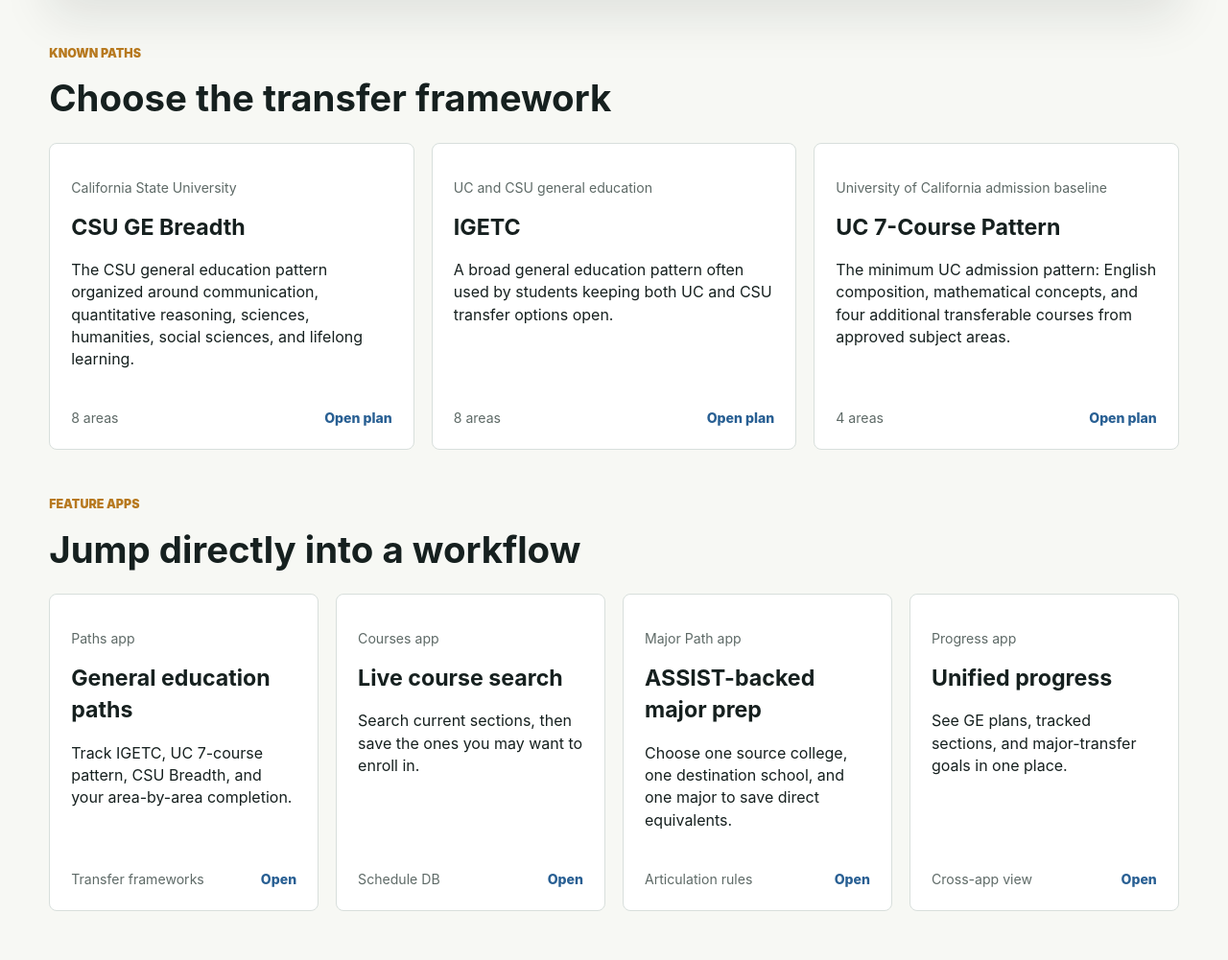
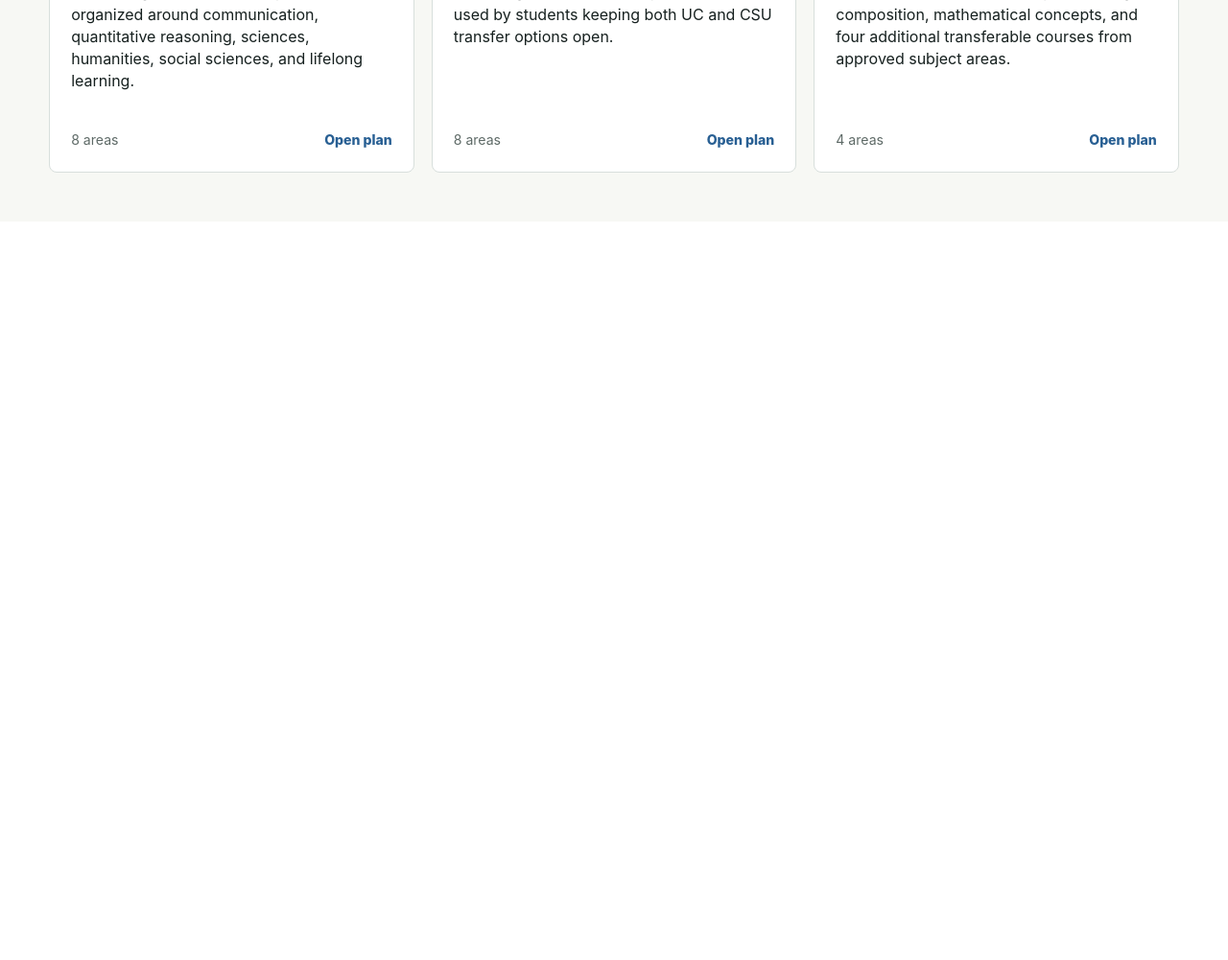
Before and after one commit to kuroiSora51/SMCCD-Tranfer-Guide, a Django app: page / in a window 1280 px wide. Shown: the part 779-1780 px from the top of the page at 96% size. After the commit the page ends 959 px from the top, so only its background shows below. Run offline with Django 5.2, Linux system fonts and the light colour scheme; data comes from the database, SQL or seed files in the repository.

Commit message:
last commit

```diff
--- a/guide/static/guide/styles.css
+++ b/guide/static/guide/styles.css
@@ -731,13 +731,16 @@ summary::-webkit-details-marker {
   margin-top: 1rem;
 }
 
-.progress-major-item {
-  align-items: flex-start;
+.plan-item.progress-major-item {
+  display: block;
+  padding: 16px;
 }
 
 .progress-major-main {
   display: grid;
   gap: 0.25rem;
+  min-width: 0;
+  width: 100%;
 }
 
 .progress-destinations {
@@ -747,15 +750,16 @@ summary::-webkit-details-marker {
 }
 
 .progress-destination-row {
-  display: flex;
-  justify-content: space-between;
+  display: grid;
+  grid-template-columns: minmax(0, 1fr) auto;
   gap: 1rem;
-  align-items: flex-start;
+  align-items: start;
 }
 
 .progress-destination-row small {
   color: var(--muted);
   display: block;
+  min-width: 0;
 }
 
 @media (max-width: 900px) {
--- a/guide/templates/guide/base.html
+++ b/guide/templates/guide/base.html
@@ -5,7 +5,7 @@
   <meta charset="utf-8">
   <meta name="viewport" content="width=device-width, initial-scale=1">
   <title>{% block title %}SMCCD Transfer Guide{% endblock %}</title>
-  <link rel="stylesheet" href="{% static 'guide/styles.css' %}">
+  <link rel="stylesheet" href="{% static 'guide/styles.css' %}?v=20260424b">
 </head>
 <body>
   <header class="site-header">
--- a/guide/templates/guide/home.html
+++ b/guide/templates/guide/home.html
@@ -5,9 +5,8 @@
 {% block content %}
 <section class="hero">
   <div class="hero-copy">
-    <p class="eyebrow">Transfer planning for SMCCD students</p>
-    <h1>Work across paths, live classes, major prep, and progress from one planner.</h1>
-    <p>Each planning surface now lives in its own Django app, with progress pulling the saved work together across GE planning, course tracking, and major articulation.</p>
+    <p class="eyebrow">Transfer planning for SMCCCD students</p>
+    <h1>All Classes You Need to Transfer, in a Single Place.</h1>
   </div>
   <form class="search-panel" action="{% url 'courses_app:course_search' %}" method="get">
     <label for="q">Find a course</label>
@@ -43,57 +42,4 @@
   </div>
 </section>
 
-<section class="section">
-  <div class="section-heading">
-    <p class="eyebrow">Feature apps</p>
-    <h2>Jump directly into a workflow</h2>
-  </div>
-  <div class="path-grid">
-    <article class="path-card">
-      <div>
-        <p class="path-audience">Paths app</p>
-        <h3>General education paths</h3>
-        <p>Track IGETC, UC 7-course pattern, CSU Breadth, and your area-by-area completion.</p>
-      </div>
-      <div class="card-meta">
-        <span>Transfer frameworks</span>
-        <a href="{% url 'paths_app:path_detail' 'igetc' %}">Open</a>
-      </div>
-    </article>
-    <article class="path-card">
-      <div>
-        <p class="path-audience">Courses app</p>
-        <h3>Live course search</h3>
-        <p>Search current sections, then save the ones you may want to enroll in.</p>
-      </div>
-      <div class="card-meta">
-        <span>Schedule DB</span>
-        <a href="{% url 'courses_app:course_search' %}">Open</a>
-      </div>
-    </article>
-    <article class="path-card">
-      <div>
-        <p class="path-audience">Major Path app</p>
-        <h3>ASSIST-backed major prep</h3>
-        <p>Choose one source college, one destination school, and one major to save direct equivalents.</p>
-      </div>
-      <div class="card-meta">
-        <span>Articulation rules</span>
-        <a href="{% url 'major_path_app:major_path' %}">Open</a>
-      </div>
-    </article>
-    <article class="path-card">
-      <div>
-        <p class="path-audience">Progress app</p>
-        <h3>Unified progress</h3>
-        <p>See GE plans, tracked sections, and major-transfer goals in one place.</p>
-      </div>
-      <div class="card-meta">
-        <span>Cross-app view</span>
-        <a href="{% url 'progress_app:overview' %}">Open</a>
-      </div>
-    </article>
-  </div>
-</section>
-
 {% endblock %}
```
Also changed, not shown: courses_app/templates/courses_app/course_search.html (+11 -2 lines), progress_app/templates/progress_app/overview.html (+7 -14 lines).
